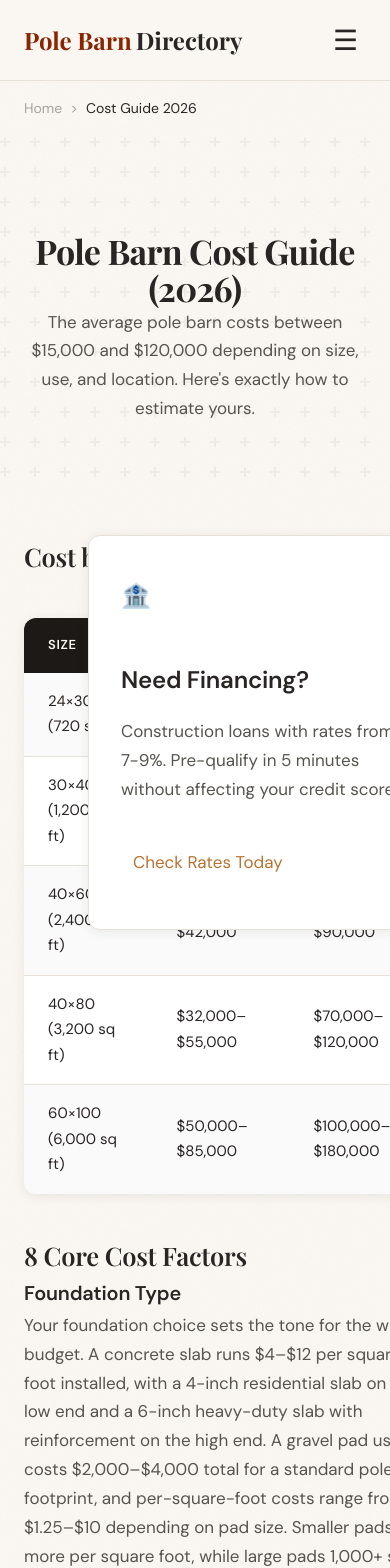
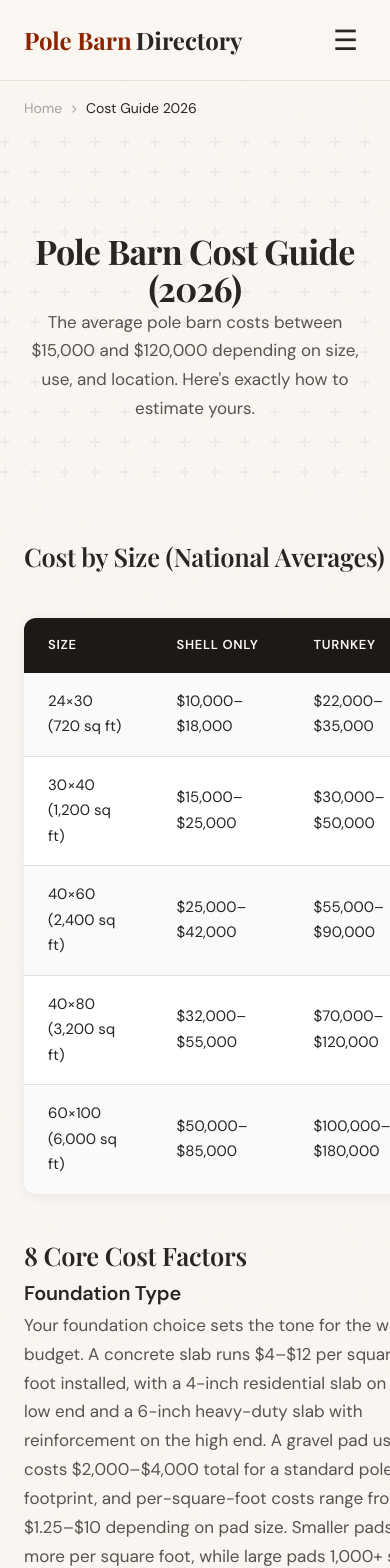
Before and after one commit to justmattg/PoleBarnFinderDirectory, a Next.js app: page /cost-guide in a window 390 px wide. Shown: the top 1568 px of the page. Built offline with nearby package versions, Linux system fonts and the light colour scheme.

Commit message:
fix(styles): update missing .btn class to .btn-primary

```diff
--- a/app/cost-guide/page.tsx
+++ b/app/cost-guide/page.tsx
@@ -102,7 +102,7 @@ export default function CostGuidePage() {
       </header>
 
       <section className="section">
-        <div className="container" style={{ display: 'grid', gridTemplateColumns: 'minmax(0, 1fr) 350px', gap: '4rem' }}>
+        <div className="container content-with-sidebar">
           <article className="content-wrapper">
           <h2>Cost by Size (National Averages)</h2>
           <table className="data-table">
@@ -338,7 +338,7 @@ export default function CostGuidePage() {
             <h3 style={{ marginTop: 0 }}>Ready to get a firm price?</h3>
             <p className="mb-2">Talk to local builders who know regional pricing and requirements.</p>
             <div style={{ display: 'flex', gap: '1rem', flexWrap: 'wrap' }}>
-              <Link href="https://polebarnfinder.com" target="_blank" rel="noopener" className="btn">
+              <Link href="https://polebarnfinder.com" target="_blank" rel="noopener" className="btn-primary">
                 Get free quotes from builders in your area →
               </Link>
               <Link href="/floor-plans" className="btn btn-secondary">
@@ -350,11 +350,11 @@ export default function CostGuidePage() {
         </article>
 
         <aside>
-          <div className="card" style={{ position: 'sticky', top: '120px' }}>
+          <div className="card sticky-sidebar">
             <div className="card-icon" style={{width: '60px', height: '60px', fontSize: '1.5rem'}}>🏦</div>
             <h3 className="card-title">Need Financing?</h3>
             <p className="card-text">Construction loans with rates from 7-9%. Pre-qualify in 5 minutes without affecting your credit score.</p>
-            <a href="https://hfsfinancial.com" target="_blank" rel="noopener sponsored" className="btn" style={{ width: '100%', padding: '0.75rem' }}>
+            <a href="https://hfsfinancial.com" target="_blank" rel="noopener sponsored" className="btn-primary" style={{ width: '100%', padding: '0.75rem' }}>
               Check Rates Today
             </a>
           </div>
--- a/app/financing/page.tsx
+++ b/app/financing/page.tsx
@@ -200,7 +200,7 @@ export default function FinancingPage() {
             <h3 style={{ marginTop: 0 }}>Ready to fund your build?</h3>
             <p className="mb-2">Check your rates without impacting your credit score.</p>
             <div style={{ display: 'flex', gap: '1rem', flexWrap: 'wrap', justifyContent: 'center' }}>
-              <a href="https://hfsfinancial.com" target="_blank" rel="noopener sponsored" className="btn">
+              <a href="https://hfsfinancial.com" target="_blank" rel="noopener sponsored" className="btn-primary">
                 Pre-qualify for a construction loan today
               </a>
               <Link href="https://polebarnfinder.com" target="_blank" rel="noopener" className="btn btn-secondary">
--- a/app/globals.css
+++ b/app/globals.css
@@ -145,6 +145,27 @@ img {
 .content-wrapper {
   max-width: 850px;
   margin: 0 auto;
+}
+
+.content-with-sidebar {
+  display: grid;
+  grid-template-columns: minmax(0, 1fr) 350px;
+  gap: 4rem;
+}
+
+.sticky-sidebar {
+  position: sticky;
+  top: 120px;
+}
+
+@media (max-width: 1024px) {
+  .content-with-sidebar {
+    grid-template-columns: 1fr;
+    gap: 3rem;
+  }
+  .sticky-sidebar {
+    position: static;
+  }
 }
 
 /* Buttons */
```
Also changed, not shown: app/floor-plans/page.tsx (+6 -6 lines).
